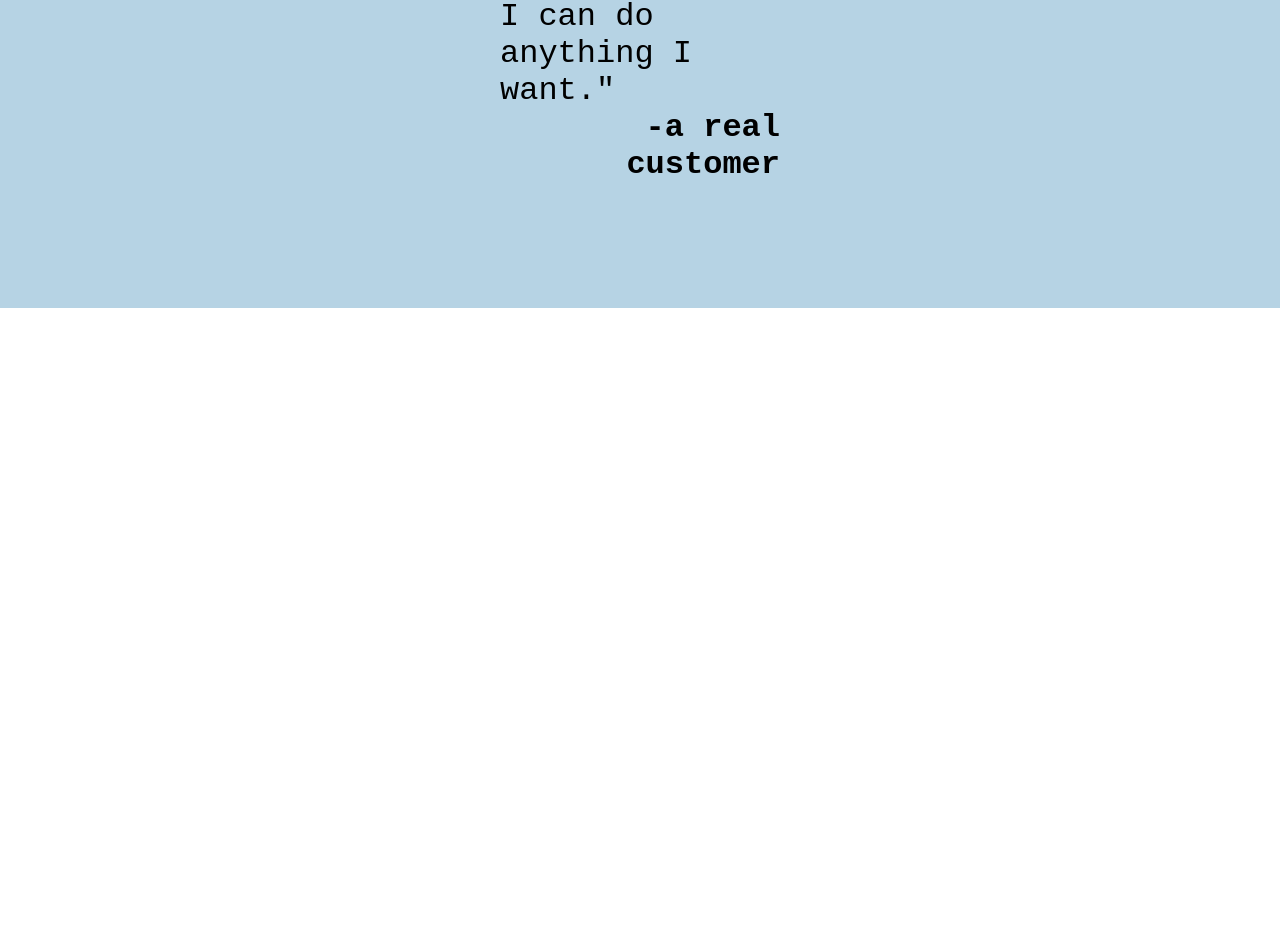
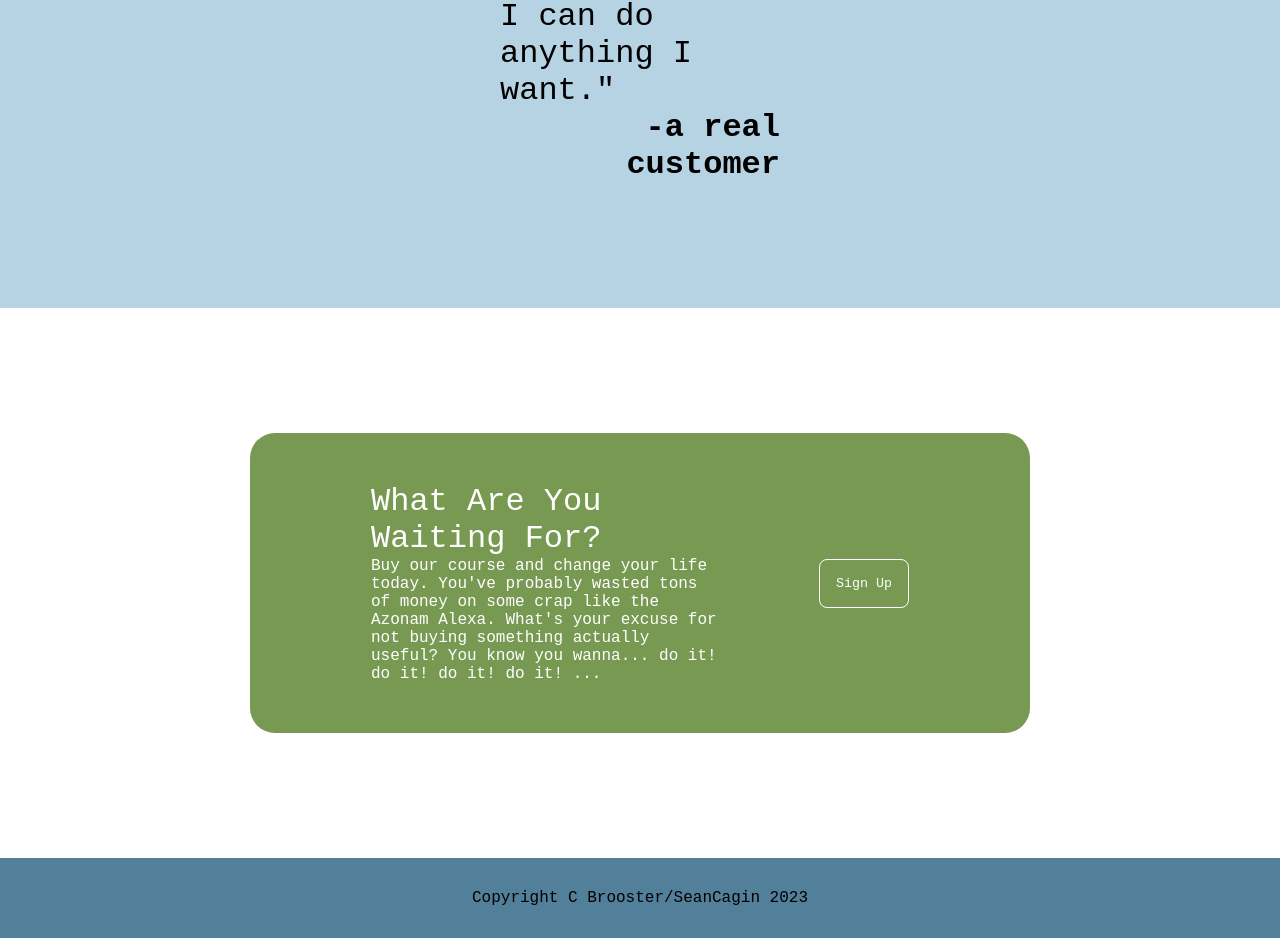
Before and after one commit to SeanCagin/landing-page, a plain HTML site: page index.html in a window 1280 px wide. Shown: the part 1982-2920 px from the top of the page. Before the commit the page ends 2290 px from the top, so only its background shows below. Drawn offline with Linux system fonts and the light colour scheme.

Commit message:
Finish bulk
Finished the project. I will make it look a little better tomorrow.
I really have to get better with this commiting often thing...

```diff
--- a/index.html
+++ b/index.html
@@ -28,7 +28,7 @@
             boost your elo to 21!! One time offer. You will never come across such an offer
             ever again. You better come and get it while you can!
           </div>
-          <button>
+          <button class="signup">
             Sign Up
           </button>
         </div>
@@ -80,12 +80,33 @@
 
     <div class="quote">
       <p class="main">
-        "After buying this course, my life changed forever. My wife came back with the kids and my college tuition god
+        "After buying this course, my life changed forever. My wife came back with the kids and my college tuition got
         paid by god. I am also immortal and my chess elo is above 3000. I can do anything I want."
       </p>
       <p class="person">
         <strong> -a real customer</strong>
       </p>
     </div>
+
+    <div class="sell">
+      <div class="text">
+        <p class="title">
+          What Are You Waiting For?
+        </p>
+        <p class="pitch">
+          Buy our course and change your life today. You've probably wasted tons of
+          money on some crap like the Azonam Alexa. What's your excuse for not buying
+          something actually useful? You know you wanna... do it! do it! do it! do it!
+          ...
+        </p>
+      </div>
+      <button class="signup">
+        Sign Up
+      </button>
+    </div>
+
+    <div class="footer">
+      Copyright C Brooster/SeanCagin 2023
+    </div>
   </body>
 </html>
--- a/style.css
+++ b/style.css
@@ -43,7 +43,8 @@ a {
   gap: 16px;
 }
 
-.title {
+.parttwo .title,
+.pull .title {
   font-size: 64px;
   font-weight: bolder;
 }
@@ -52,7 +53,7 @@ a {
   color: white;
 }
 
-.pull button {
+.signup {
   background-color: #779952;
   color: white;
   padding: 16px;
@@ -120,3 +121,38 @@ a {
 .quote .person {
   text-align: right;
 }
+
+.sell {
+  display: flex;
+  background-color: #779952;
+  margin: 125px 250px;
+  border-radius: 25px;
+  align-items: center;
+  padding: 50px 100px;
+  justify-content: center;
+  gap: 100px;
+}
+
+
+.sell .title {
+  font-size: 32px;
+
+}
+
+.sell .signup {
+  border: 1px solid white;
+}
+
+.sell .text {
+  color: white;
+  max-width: 60%;
+  flex: 0 1 auto;
+}
+
+.footer {
+  height: 80px;
+  background-color: #527f99;
+  display: flex;
+  justify-content: center;
+  align-items: center;
+}
```
